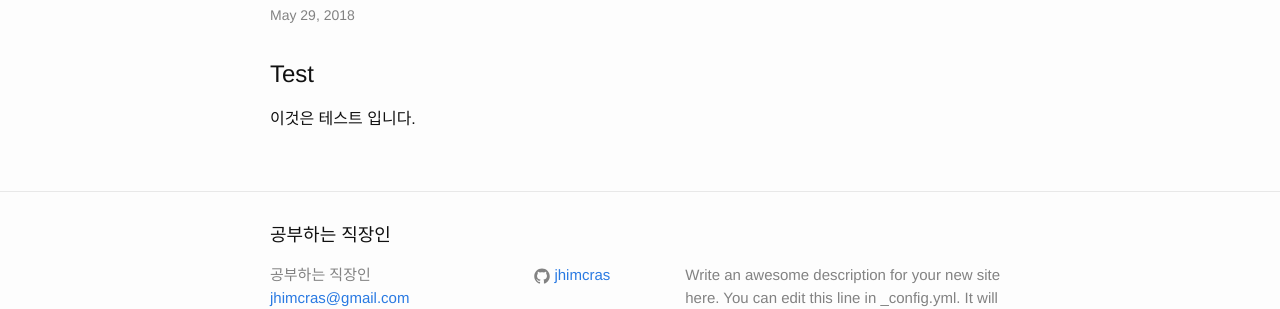
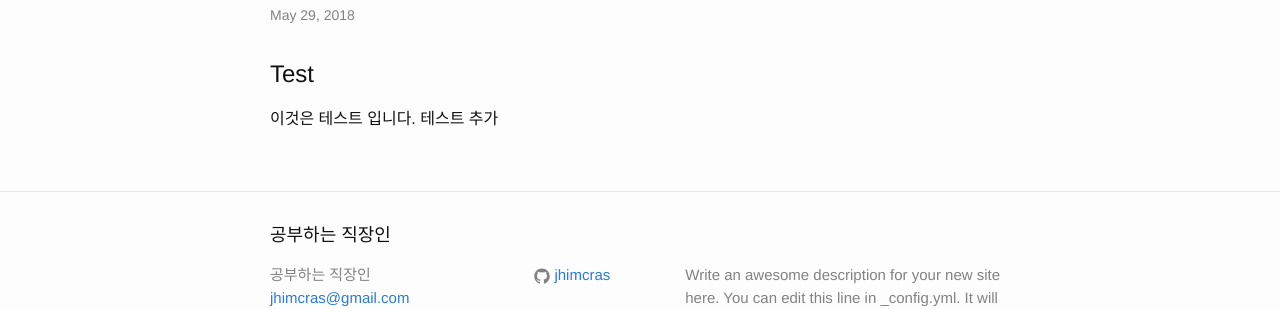
Before and after one commit to jhimcras/jhimcras.github.io, a Jekyll site: the page built from _posts/2018-05-29-This-is-a-test.md, in a window 1280 px wide. Shown: the part 144-453 px from the top of the page. Built offline with Jekyll 4.4.1, drawn with Linux system fonts in a browser that asks for light colours; our own code applies the rules of GitHub Pages for plain Markdown files.

Commit message:
commit test2

```diff
--- a/_posts/2018-05-29-This-is-a-test.md
+++ b/_posts/2018-05-29-This-is-a-test.md
@@ -1,2 +1,3 @@
 # Test
 이것은 테스트 입니다.
+테스트 추가
```
